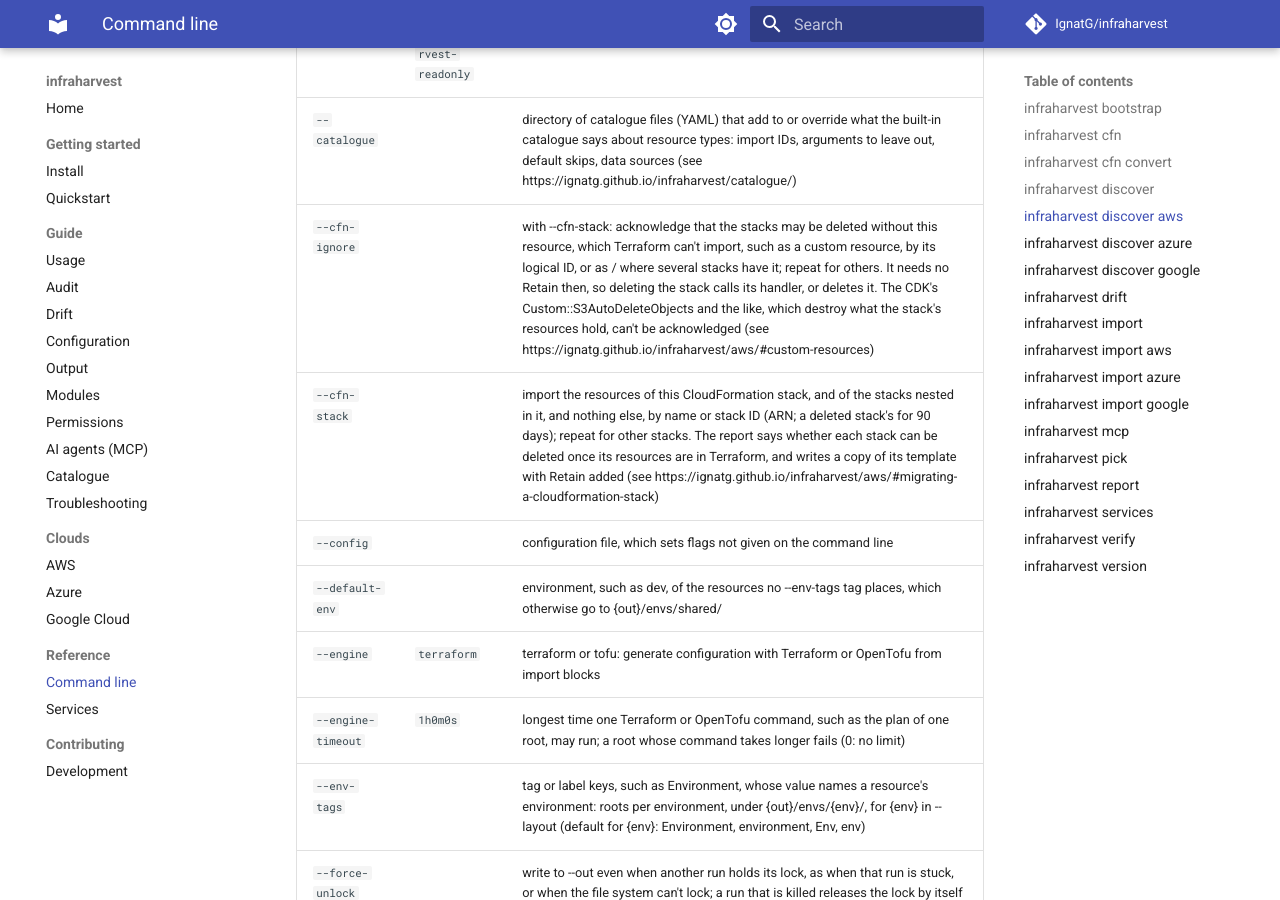
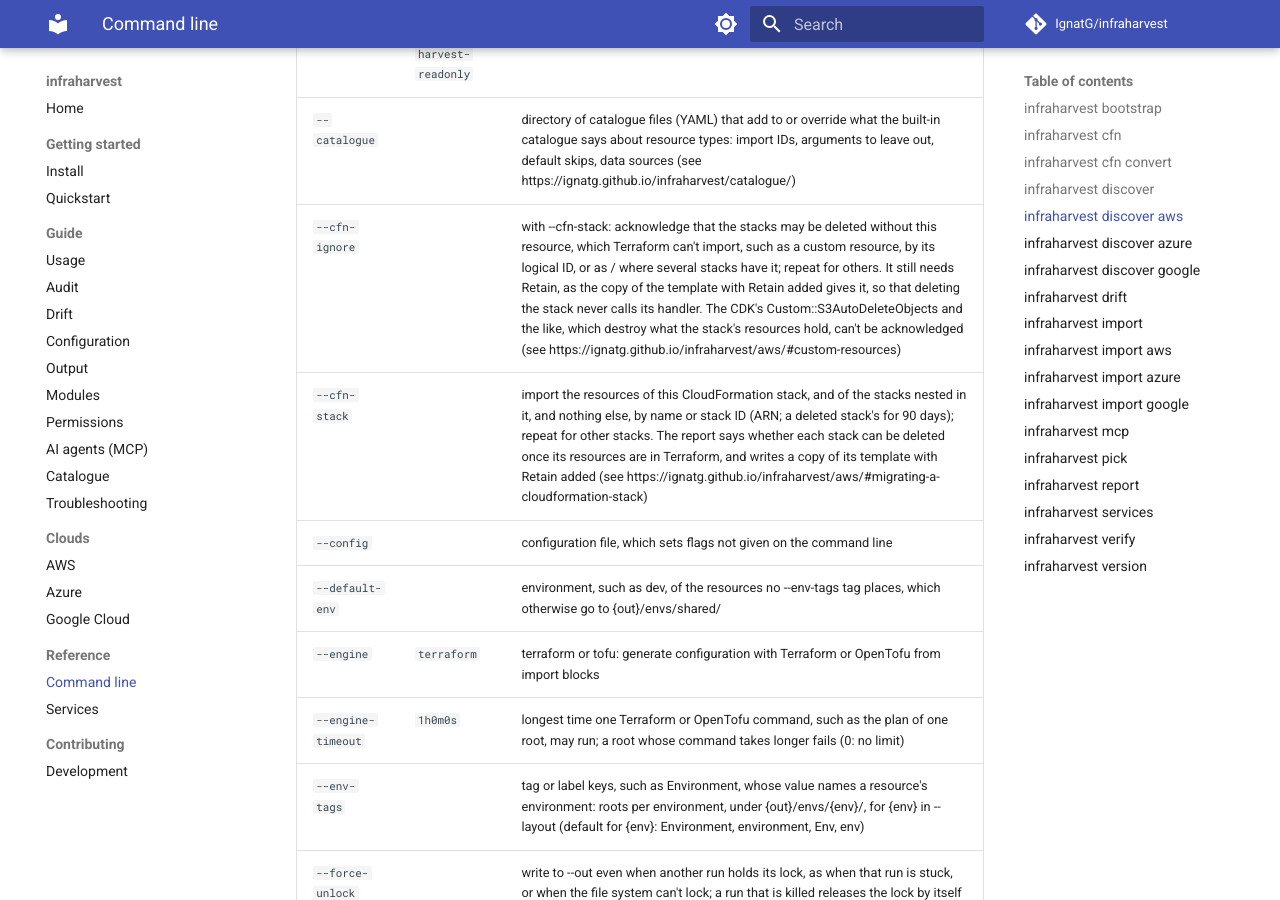
Before and after one commit to IgnatG/infraharvest, an MkDocs documentation site: the page built from docs/reference/cli.md, in a window 1280 px wide and 900 px high, scrolled down 2089 px. Built offline with MkDocs 1.6.1 and Material for MkDocs 9.7.7, drawn with Linux system fonts in a browser that asks for light colours; comment, search, counter and statistics services are not loaded; some of the changed text lies outside the part shown.

Commit message:
test: regenerate the CLI reference and the cfn service golden

```diff
--- a/docs/reference/cli.md
+++ b/docs/reference/cli.md
@@ -68,7 +68,7 @@ infraharvest discover aws
 | `--allow-partial` |  | keep going when some services or resources fail to import, leaving them out of the output, and exit 3 instead of 1 |
 | `--assume-role` | `arn:aws:iam::{account}:role/infraharvest-readonly` | role to assume in each account of --accounts or --organization; {account} stands for the account ID. Without them, a role ARN assumes that role |
 | `--catalogue` |  | directory of catalogue files (YAML) that add to or override what the built-in catalogue says about resource types: import IDs, arguments to leave out, default skips, data sources (see https://ignatg.github.io/infraharvest/catalogue/) |
-| `--cfn-ignore` |  | with --cfn-stack: acknowledge that the stacks may be deleted without this resource, which Terraform can't import, such as a custom resource, by its logical ID, or as <stack>/<logical ID> where several stacks have it; repeat for others. It needs no Retain then, so deleting the stack calls its handler, or deletes it. The CDK's Custom::S3AutoDeleteObjects and the like, which destroy what the stack's resources hold, can't be acknowledged (see https://ignatg.github.io/infraharvest/aws/#custom-resources) |
+| `--cfn-ignore` |  | with --cfn-stack: acknowledge that the stacks may be deleted without this resource, which Terraform can't import, such as a custom resource, by its logical ID, or as <stack>/<logical ID> where several stacks have it; repeat for others. It still needs Retain, as the copy of the template with Retain added gives it, so that deleting the stack never calls its handler. The CDK's Custom::S3AutoDeleteObjects and the like, which destroy what the stack's resources hold, can't be acknowledged (see https://ignatg.github.io/infraharvest/aws/#custom-resources) |
 | `--cfn-stack` |  | import the resources of this CloudFormation stack, and of the stacks nested in it, and nothing else, by name or stack ID (ARN; a deleted stack's for 90 days); repeat for other stacks. The report says whether each stack can be deleted once its resources are in Terraform, and writes a copy of its template with Retain added (see https://ignatg.github.io/infraharvest/aws/#migrating-a-cloudformation-stack) |
 | `--config` |  | configuration file, which sets flags not given on the command line |
 | `--default-env` |  | environment, such as dev, of the resources no --env-tags tag places, which otherwise go to {out}/envs/shared/ |
@@ -257,7 +257,7 @@ infraharvest import aws
 | `--allow-partial` |  | keep going when some services or resources fail to import, leaving them out of the output, and exit 3 instead of 1 |
 | `--assume-role` | `arn:aws:iam::{account}:role/infraharvest-readonly` | role to assume in each account of --accounts or --organization; {account} stands for the account ID. Without them, a role ARN assumes that role |
 | `--catalogue` |  | directory of catalogue files (YAML) that add to or override what the built-in catalogue says about resource types: import IDs, arguments to leave out, default skips, data sources (see https://ignatg.github.io/infraharvest/catalogue/) |
-| `--cfn-ignore` |  | with --cfn-stack: acknowledge that the stacks may be deleted without this resource, which Terraform can't import, such as a custom resource, by its logical ID, or as <stack>/<logical ID> where several stacks have it; repeat for others. It needs no Retain then, so deleting the stack calls its handler, or deletes it. The CDK's Custom::S3AutoDeleteObjects and the like, which destroy what the stack's resources hold, can't be acknowledged (see https://ignatg.github.io/infraharvest/aws/#custom-resources) |
+| `--cfn-ignore` |  | with --cfn-stack: acknowledge that the stacks may be deleted without this resource, which Terraform can't import, such as a custom resource, by its logical ID, or as <stack>/<logical ID> where several stacks have it; repeat for others. It still needs Retain, as the copy of the template with Retain added gives it, so that deleting the stack never calls its handler. The CDK's Custom::S3AutoDeleteObjects and the like, which destroy what the stack's resources hold, can't be acknowledged (see https://ignatg.github.io/infraharvest/aws/#custom-resources) |
 | `--cfn-stack` |  | import the resources of this CloudFormation stack, and of the stacks nested in it, and nothing else, by name or stack ID (ARN; a deleted stack's for 90 days); repeat for other stacks. The report says whether each stack can be deleted once its resources are in Terraform, and writes a copy of its template with Retain added (see https://ignatg.github.io/infraharvest/aws/#migrating-a-cloudformation-stack) |
 | `--config` |  | configuration file, which sets flags not given on the command line and the state backend of the generated roots |
 | `--default-env` |  | environment, such as dev, of the resources no --env-tags tag places, which otherwise go to {out}/envs/shared/ |
```
Also changed, not shown: 1 other file.
